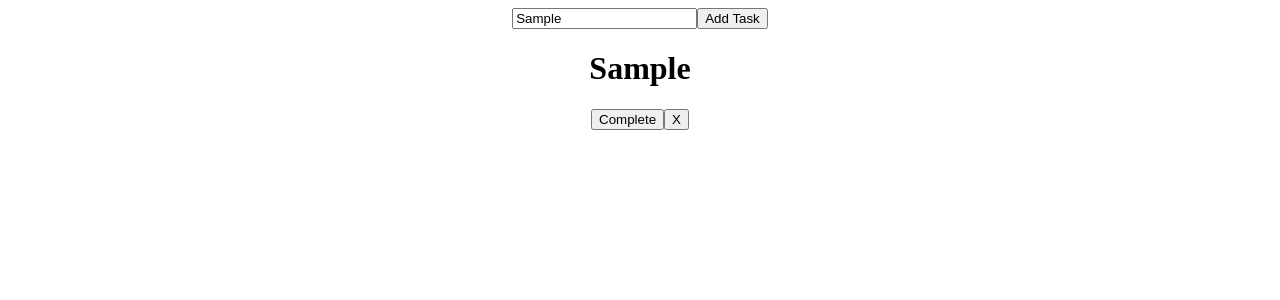
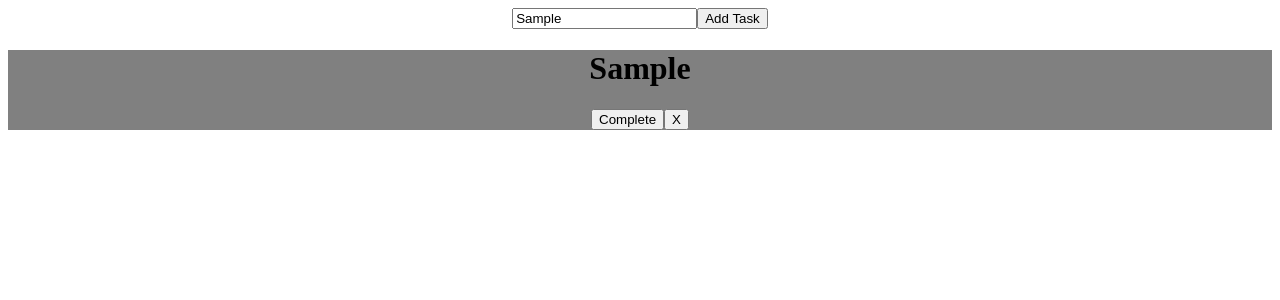
Before and after one commit to rkrb3112/query_react, a React (Create React App) app: page / in a window 1280 px wide. Both pictures are taken after typing "Sample" into the empty fields and a click on the button "Add Task". Shown: the top 300 px of the page. Built offline with nearby package versions, Linux system fonts and the light colour scheme.

Commit message:
added list style

```diff
--- a/src/App.js
+++ b/src/App.js
@@ -42,8 +42,8 @@ function App() {
         <button onClick={addTask}>Add Task</button>
       </div>
       <div className='list'>
-        {todoList.map((task) =>{
-          return <Task taskName={task.taskName} id={task.id} deleteTask={deleteTask} completed={task.completed} completeTask={completeTask} />
+        {todoList.map((task, index) =>{
+          return <Task taskName={task.taskName} id={task.id} deleteTask={deleteTask} completeTask={completeTask} bgColor={task.completed ? "green" : index%2 ? "white" : "gray"} />
         })}
       </div>
     </div>
--- a/src/Task.js
+++ b/src/Task.js
@@ -1,9 +1,9 @@
-export const Task = (props) =>{
+export const Task = ({taskName, id, deleteTask, completeTask, bgColor}) =>{
     return (
-        <div className="task" style={{backgroundColor: props.completed ? "green" : "white"}}>
-          <h1>{props.taskName}</h1>
-          <button onClick={() => props.completeTask(props.id)}>Complete</button>
-          <button onClick={() => props.deleteTask(props.id)}>X</button>
+        <div className="task" style={{backgroundColor: bgColor}}>
+          <h1>{taskName}</h1>
+          <button onClick={() => completeTask(id)}>Complete</button>
+          <button onClick={() => deleteTask(id)}>X</button>
         </div>
         )
 };
```
